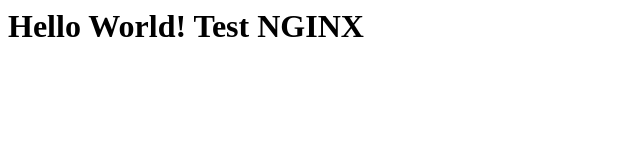
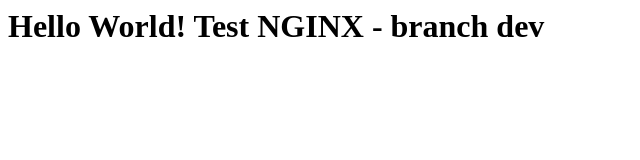
Before and after one commit to Maxghost33/jenkins-job-1, a plain HTML site: page index.html in a window 1280 px wide. Shown: the whole page, without its empty margins (0-640 px from the left). Drawn offline with Linux system fonts and the light colour scheme.

Commit message:
TT-2: test parameter branch dev

```diff
--- a/index.html
+++ b/index.html
@@ -1,3 +1,3 @@
 <html>
-    <h1>Hello World! Test NGINX</h1>
+    <h1>Hello World! Test NGINX - branch dev</h1>
 </html>
```
Also changed, not shown: 1 other file.
